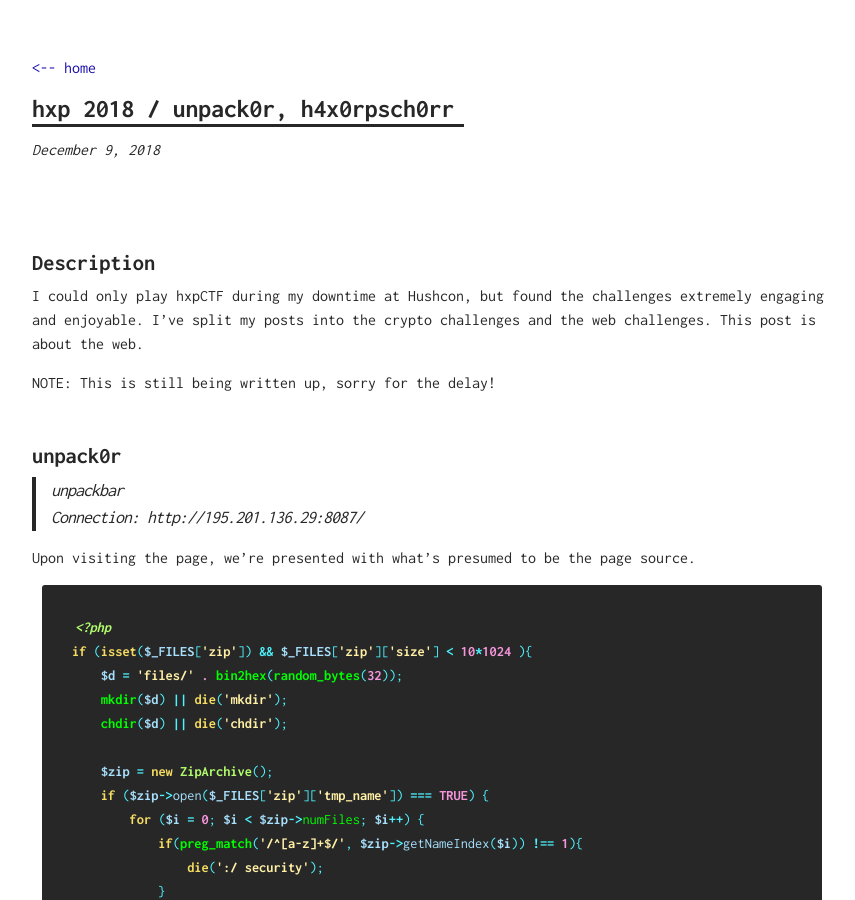
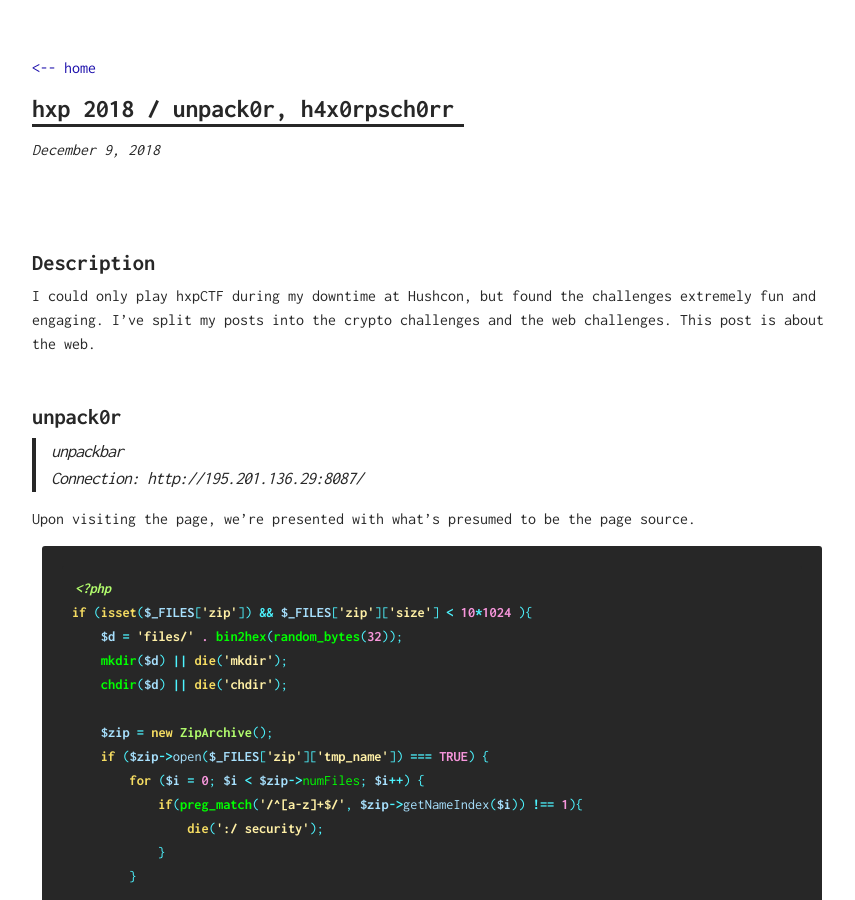
Before and after one commit to drtychai/drtychai.github.io, a Jekyll site: the page built from _posts/hxp-2018/2018-12-09-hxp-web.md, in a window 1280 px wide and 900 px high. Shown: the whole window, without its empty margins (208-1063 px from the left). Built offline with Jekyll 4.4.1, drawn with Linux system fonts in a browser that asks for light colours; some of the changed text lies outside the part shown.

Commit message:
updated hxp-web

```diff
--- a/_posts/hxp-2018/2018-12-09-hxp-web.md
+++ b/_posts/hxp-2018/2018-12-09-hxp-web.md
@@ -4,9 +4,7 @@
 category: hxp-2018
 ---
 # Description
-I could only play hxpCTF during my downtime at Hushcon, but found the challenges extremely engaging and enjoyable. I've split my posts into the crypto challenges and the web challenges. This post is about the web.
-
-NOTE: This is still being written up, sorry for the delay!
+I could only play hxpCTF during my downtime at Hushcon, but found the challenges extremely fun and engaging. I've split my posts into the crypto challenges and the web challenges. This post is about the web.
 
 # unpack0r
 >unpackbar
```
Also changed, not shown: other parts of _posts/hxp-2018/2018-12-09-hxp-web.md (+1 -1 lines).
